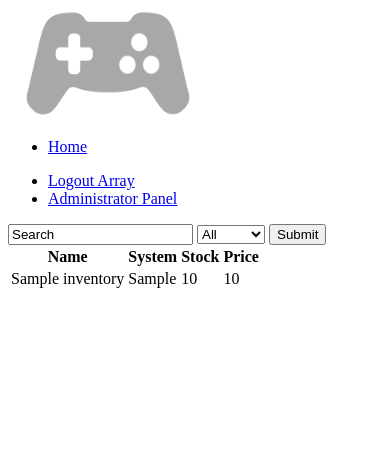
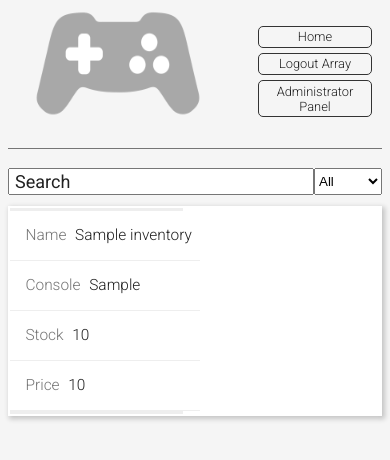
Before and after one commit to joshoxe/stockwebsite, a PHP site: page / in a window 390 px wide. Shown: the top 460 px of the page. Run offline with PHP 8.4, Linux system fonts and the light colour scheme; the visitor is signed in with stand-in values (Sample User, id 1); tables that the repository leaves empty or names only in its code hold one stand-in row (values such as "Sample post").

Commit message:
Add CSS, responsive CSS and clean up some HTML

```diff
--- a/index.php
+++ b/index.php
@@ -31,21 +31,21 @@
     <head>
         <title>Company Inventory</title>
         <script src="utils/js/inventory.js"></script>
+        <link rel="stylesheet" type="text/css" href="utils/css/style.css">
+        <link rel="stylesheet" type="text/css" href="utils/css/responsive_style.css">
+        <meta name="viewport" content="width=device-width,initial-scale=1">
     </head>
 
     <body onload="addEventListeners()">
-        <div class="company_logo">
-            <img class="company_img" src="img/logo.png" height="110" width="200">
-        </div>
-        <div class="inventory_navigation">
+        <div id="navigation">
+            <div class="company_logo">
+                <img class="company_img" src="img/logo.png" height="110" width="200">
+            </div>
             <ul class="inv_nav_left">
                 <li><a href="index.php">Home</a></li>
-            </ul>
-            <ul class="inv_nav_right">
                 <li><?php echo $loggedIn; ?></li>
                 <li><?php echo $admin; ?></li>
             </ul>
-
         </div>
 
         <div class="main_body">
@@ -54,7 +54,6 @@
                 <select id="system_select">
                     <?php echo $outputSys; ?>
                 </select>
-                <input type="submit" value="Submit">
             </div>
            <table id='inventory_table'>
             <tr>
--- /dev/null
+++ b/utils/css/responsive_style.css
@@ -0,0 +1,60 @@
+@media screen and (max-width: 680px) {
+
+    #inventory_table {
+        padding: 0;
+        width: 100%;
+    }
+    table, th, td, tr {
+        display: block;
+        font-size: 1.2rem;
+        width: 100%;
+    }
+
+    table {
+        width: 100%;
+    }
+
+    th {
+        display: none;
+    }
+
+    tr {
+        border-bottom: 3px solid #eee;
+    }
+
+    td {
+        position: relative;
+        border-bottom: 1px solid #eee;
+        word-wrap: break-word;
+        padding-right: 1%;
+    }
+
+    td:before {
+        color: #757575;
+        padding-right: 5%;
+        margin-bottom: 3%;
+    }
+
+    td:nth-of-type(1):before {content: "Name"; }
+    td:nth-of-type(2):before {content: "Console"; }
+    td:nth-of-type(3):before {content: "Stock"; }
+    td:nth-of-type(4):before {content: "Price"; }
+
+    #form {
+        width: 90%;
+        padding: 10% 0;
+    }
+
+    .admin_item {
+        width: 90%;
+        padding: 5%;
+    }
+
+    .staff_list {
+        width: 80%;
+    }
+
+    #navigation li {
+        font-size: 1rem;
+    }
+}
--- /dev/null
+++ b/utils/css/style.css
@@ -0,0 +1,165 @@
+    @import "https://fonts.googleapis.com/css?family=Roboto:400,100,100italic,300,300italic,400italic,500,500italic,700,700italic,900,900italic&subset=latin,cyrillic";
+    html {
+        font-size: 80.5%;
+        padding: 0;
+    }
+
+    body {
+        font-family: 'RobotoDraft', 'Roboto', 'Helvetica', 'Arial', sans-serif;
+        font-style: normal;
+        font-weight: 300;
+        font-size: 1.4rem;
+        color: #212121;
+        background-color: #f5f5f5;
+    }
+
+    a, a:visited, a:hover, a:active {
+        color: inherit;
+        text-decoration: none;
+    }
+
+    input {
+        position: relative;
+        color: inherit;
+        font-family: inherit;
+        font-size: inherit;
+        padding-left: 5px;
+        z-index: 1;
+    }
+
+    th {
+        font-weight: 400;
+        color: #757575;
+        text-align: left;
+        border: 0;
+        border-bottom: 1px solid #f5f5f5;
+    }
+
+    td, th {
+        padding: 1.2rem;
+    }
+
+    #navigation  li {
+        padding: 2%;
+        border: 1px solid #333;
+        border-radius: 5px;
+        text-align: center;
+        list-style-type: none;
+        margin-bottom: 5%;
+    }
+
+    td:hover {
+        background-color: #b3e5fc;
+    }
+
+    .company_logo {
+        float: left;
+    }
+
+    #navigation {
+        overflow: hidden;
+        display: block;
+        margin-top: 1%;
+        padding-bottom: 2%;
+        border-bottom: 1px solid #757575;
+    }
+
+    #navigation {
+        display: flex;
+        justify-content: center;
+        margin-bottom: 5%;
+    }
+
+    .main_body {
+        clear: both;
+        display: block;
+    }
+
+    #inventory_search {
+        display: flex;
+        justify-content: center;
+    }
+
+    #inv_search_box {
+        display: inline-block;
+        width: 80%;
+
+    }
+
+    #system_select {
+        display: inline-block;
+    }
+
+    #inventory_table {
+        margin-top: 3%;
+        background-color: #fff;
+        width: 100%;
+        box-shadow: 2px 2px 5px 1px rgba(0, 0, 0, 0.2);
+    }
+
+    .admin_buttons {
+        width: 100%;
+        justify-content: center;
+        text-align: center;
+    }
+
+    .admin_item {
+        display: block;
+        padding: 3%;
+        width: 50%;
+        margin: 0 auto;
+        list-style: none;
+        background-color: #fff;
+        box-shadow: 2px 6px #888888;
+        font-size: 1.8rem;
+        border-bottom: 1px solid #82b3c9;
+    }
+
+    #form {
+        display: block;
+        width: 20%;
+        padding: 2% 0;
+        text-align: center;
+        margin: 0 auto;
+        background-color: #fff;
+        box-shadow: 2px 2px 5px 1px rgba(0, 0, 0, 0.2);
+        font-size: 1.8rem;
+    }
+
+    .field {
+        border: none;
+        width: 50%;
+        padding: 8% 0;
+        border-bottom: 1px solid #b3e5fc;
+        text-align: bottom;
+    }
+
+    .button {
+        border: none;
+        background-color: #82b3c9;
+        color: #000;
+        padding: 3%;
+        margin-top: 10%;
+        width: 50%;
+        box-shadow: 2px 2px 5px 1px rgba(0, 0, 0, 0.2);
+    }
+
+    .staff_list {
+        display: block;
+        width: 20%;
+        padding: 4% 0;
+        text-align: center;
+        margin: 0 auto;
+        background-color: #fff;
+        box-shadow: 2px 2px 5px 1px rgba(0, 0, 0, 0.2);
+        font-size: 1.8rem;
+    }
+
+    .staff_list li {
+        list-style-type: circle;
+        padding: 2%;
+    }
+
+    .staff_list li:hover {
+        background-color: #b3e5fc;
+    }
```
Also changed, not shown: add_user.php (+18 -11 lines), admin_panel.php (+20 -20 lines), list_users.php (+9 -21 lines), login.php (+13 -4 lines), remove_user.php (+17 -10 lines), utils/php/user_check.php (added, +17 -0 lines).
